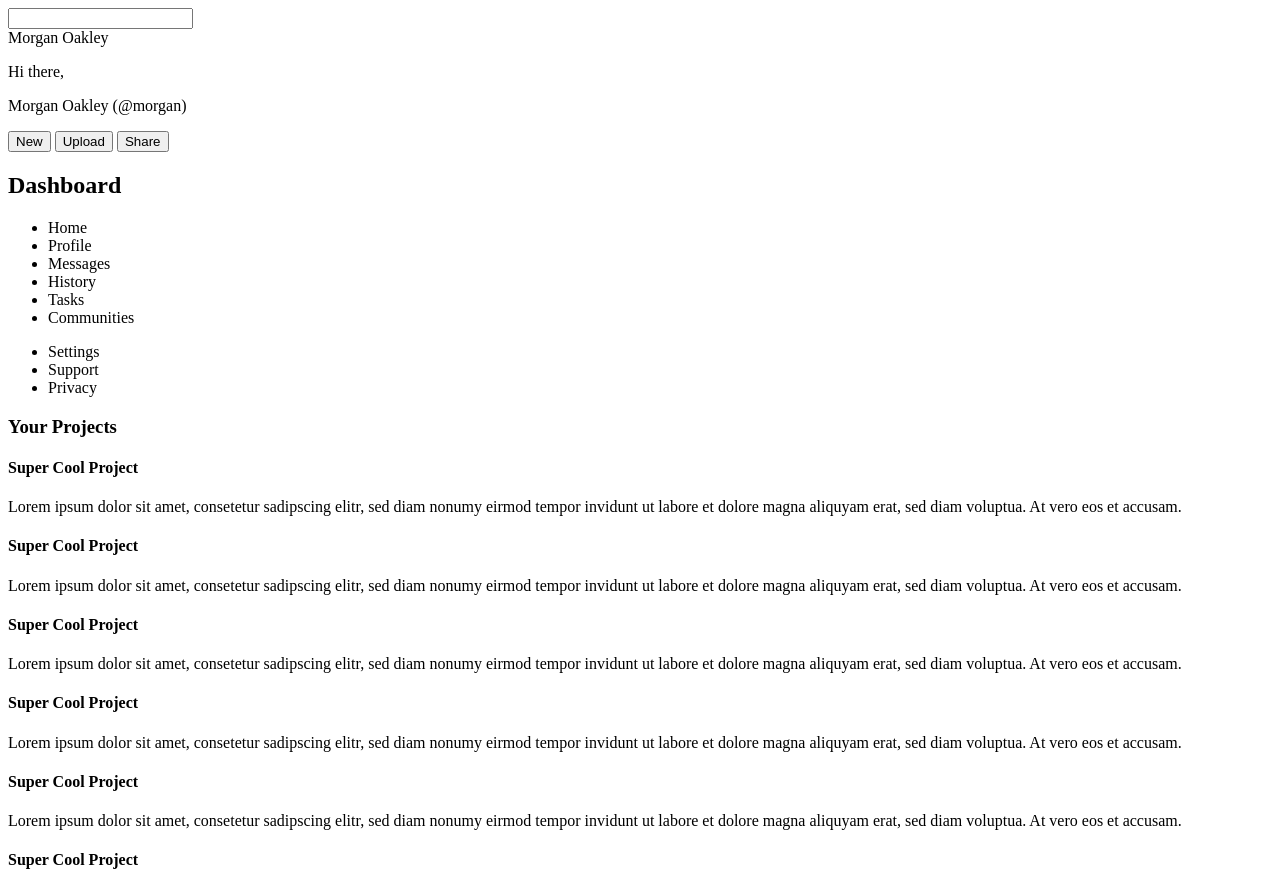
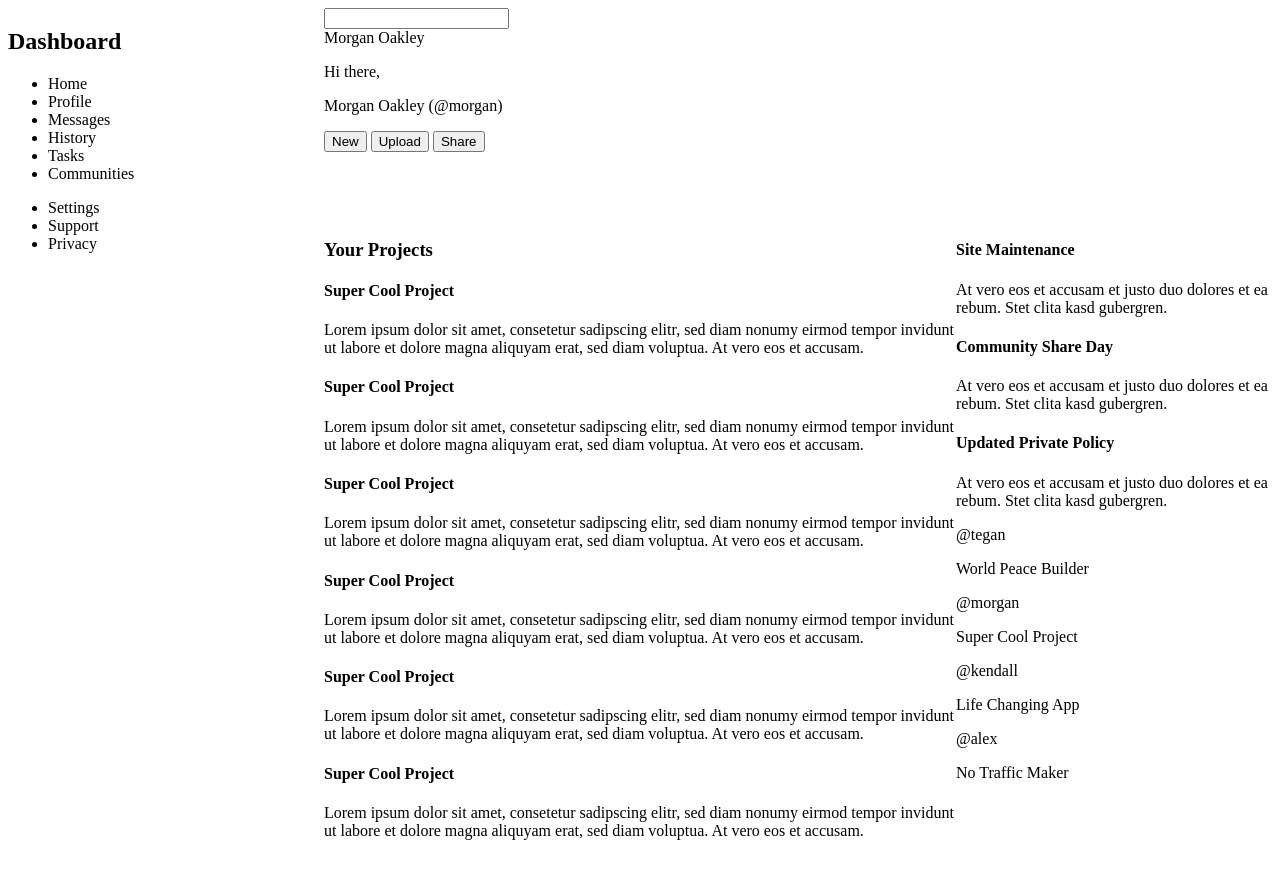
Before and after one commit to ziggibot/admin_dashboard, a plain HTML site: page index.html in a window 1280 px wide. Shown: the top 872 px of the page. Drawn offline with Linux system fonts and the light colour scheme.

Commit message:
body grid set up

```diff
--- a/css/style.css
+++ b/css/style.css
@@ -0,0 +1,22 @@
+body {
+    box-sizing: border-box;
+    display: grid;
+    grid-template-columns: repeat(8, 1fr);
+    grid-template-rows: repeat(8, 1fr);
+}
+
+.header_main {
+    grid-area: 1 / 3 / 3 / 9;
+}
+
+.nav_main {
+    grid-area: 1 / 1 / 9 / 3;
+}
+
+.content_main {
+    grid-area: 3 / 3 / 9 / 7;
+}
+
+.content_aside {
+    grid-area: 3 / 7 / 9 / 9;
+}
--- a/index.html
+++ b/index.html
@@ -6,7 +6,7 @@
         <link rel="stylesheet" href="css/style.css">
     </header>
     <body>
-        <header>
+        <header class="header_main">
             <div class="searchbar">
                 <input type="search">
             </div>
@@ -27,7 +27,7 @@
             </div>
         </header>
 
-        <nav>
+        <nav class="nav_main">
             <h2>Dashboard</h2>
 
             <ul ckass="list_navigation">
@@ -46,8 +46,7 @@
             </ul>
         </nav>
 
-        <main>
-
+        <main class="content_main">
             <section class="container_projects">
                 <h3>Your Projects</h3>
                 <div class="project">
@@ -105,7 +104,8 @@
                     </p>
                 </div>
             </section>
-
+        </main>
+        <aside class="content_aside">
             <section class="container_announcements">
                 <article class="announcement">
                     <h4>Site Maintenance</h4>
@@ -148,7 +148,7 @@
                     <p>No Traffic Maker</p>
                 </div>
             </section>
-        </main>
+        </aside>
 
         <script src="js/script.js"></script>
     </body>
```
